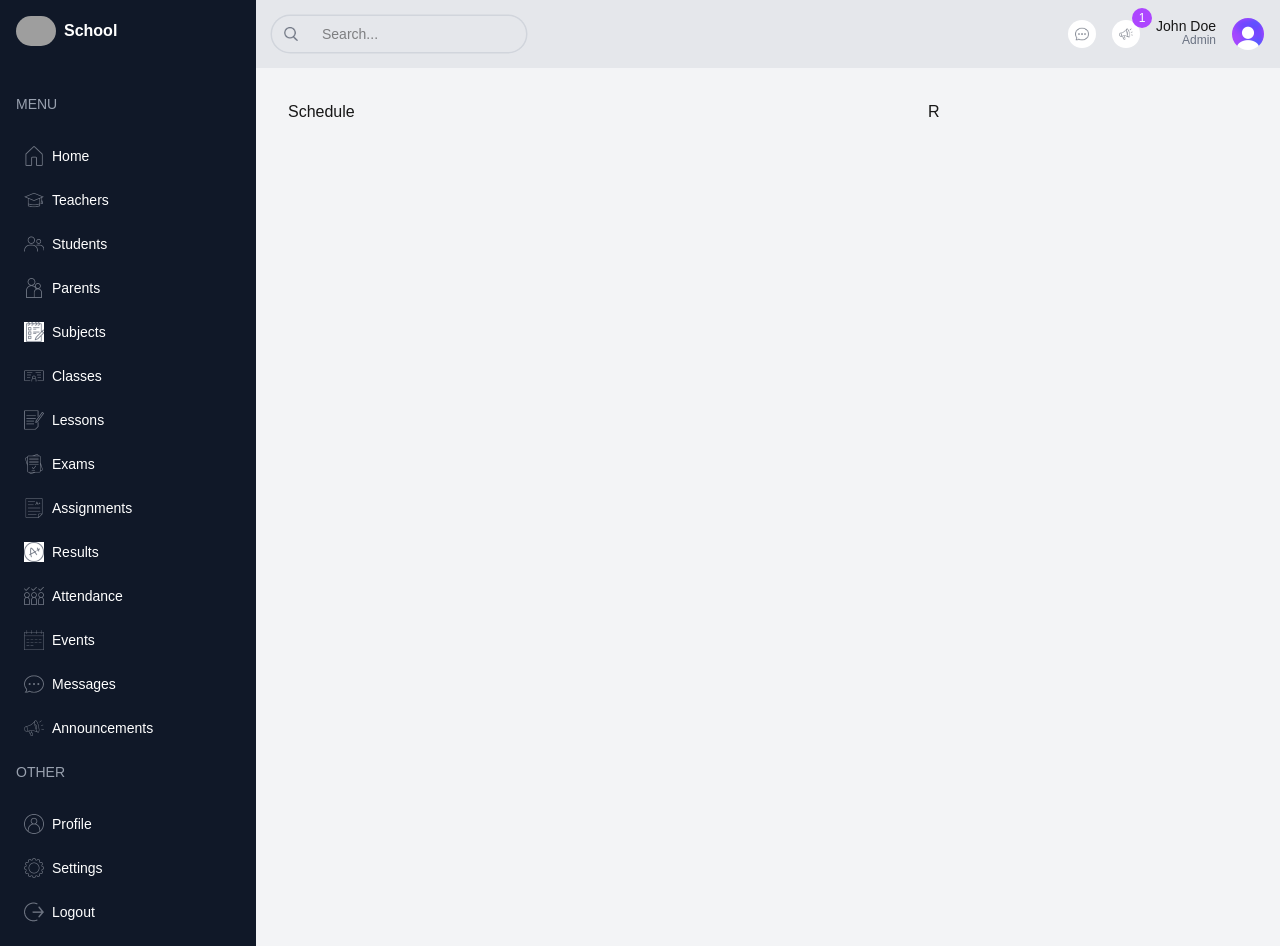
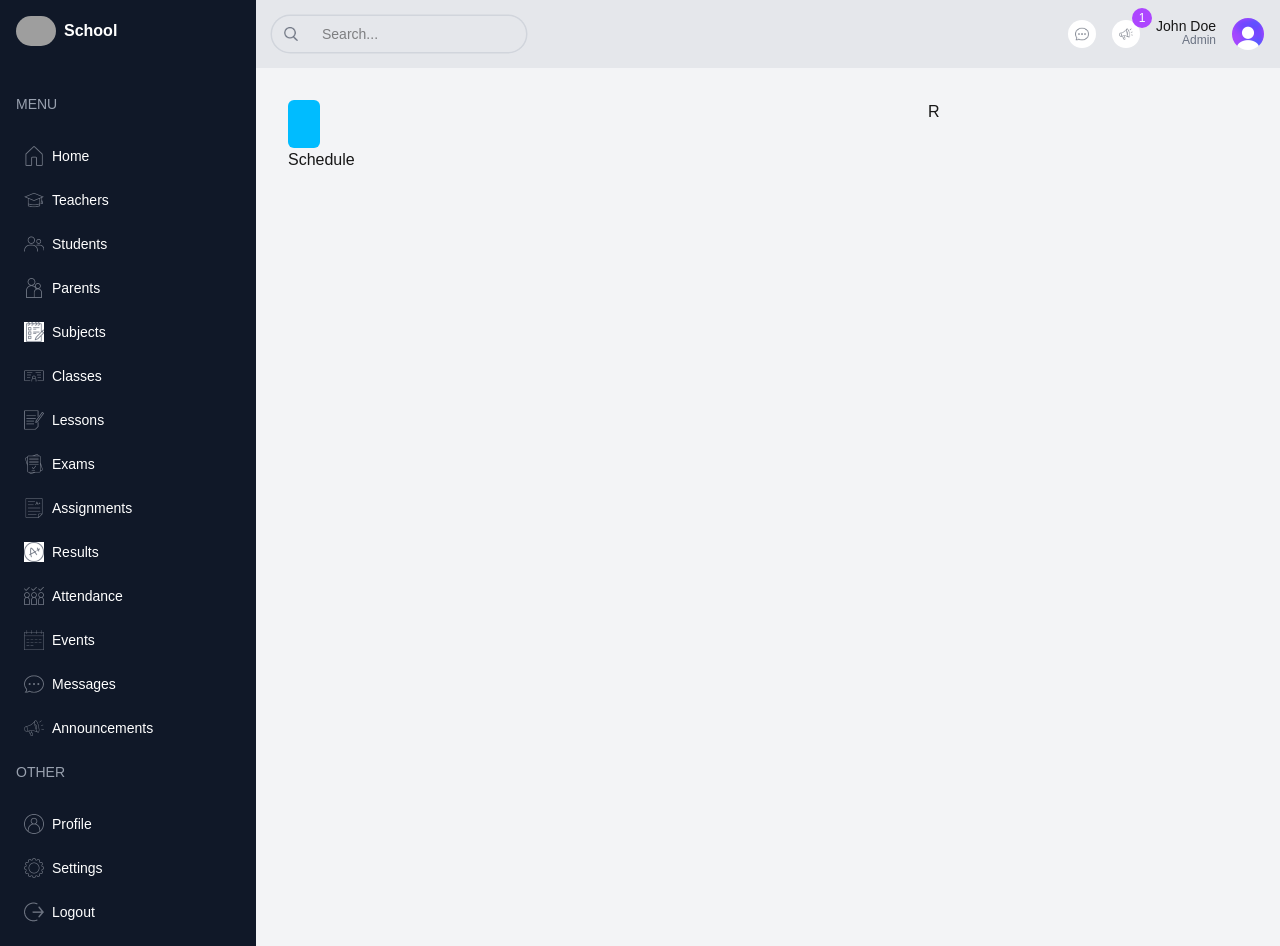
Before and after one commit to rumachoudhury/school-management-dashboard, a Next.js app: page /list/teachers/1 in a window 1280 px wide. Built offline with nearby package versions, Linux system fonts and the light colour scheme; grey boxes are pictures that could not be loaded.

Commit message:
Updated SingleTeacherPage

```diff
--- a/src/app/(dashboard)/list/teachers/[id]/page.tsx
+++ b/src/app/(dashboard)/list/teachers/[id]/page.tsx
@@ -6,9 +6,9 @@ function SingleTeacherPage() {
       {/* Left */}
       <div className="w-full xl:w-2/3">
         {/* Top */}
-        <div className="">
+        <div className="flex flex-col lg:flex-row gap-4">
           {/* User info card  */}
-          <div className=""></div>
+          <div className="bg-sky-400 py-6 px-4 rounded-md"></div>
 
           {/* Small card with some info */}
           <div className=""></div>
```
